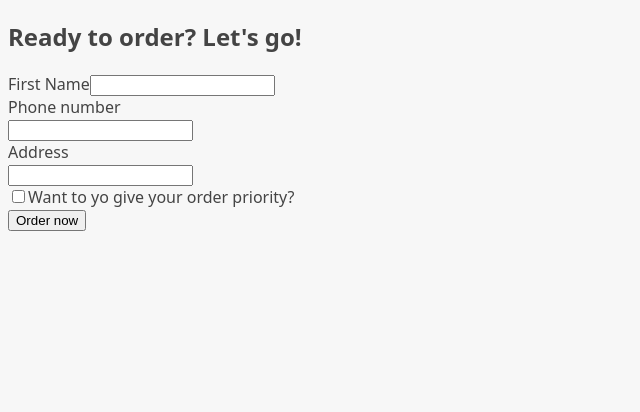
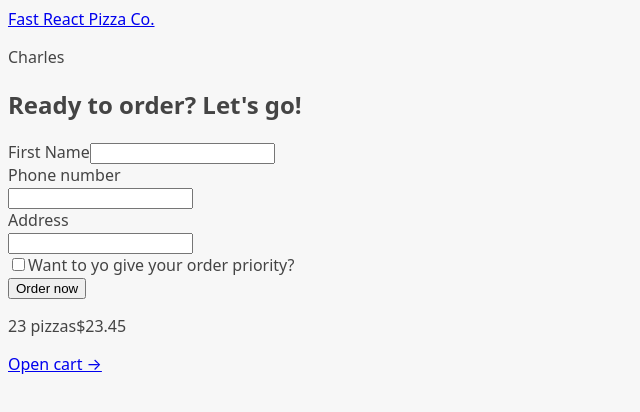
Before and after one commit to Charles-Rocke/React-Pizza-Upgrade, a React (Vite) app: page /order/new in a window 1280 px wide. Shown: the top 412 px of the page, without its empty margins (0-640 px from the left). Built offline with nearby package versions, Linux system fonts and the light colour scheme.

Commit message:
Added Layout route and its children routes

```diff
--- a/src/features/cart/CartOverview.jsx
+++ b/src/features/cart/CartOverview.jsx
@@ -1,3 +1,5 @@
+import { Link } from "react-router-dom";
+
 function CartOverview() {
   return (
     <div>
@@ -5,7 +7,7 @@
         <span>23 pizzas</span>
         <span>$23.45</span>
       </p>
-      <a href="#">Open cart &rarr;</a>
+      <Link to="/cart">Open cart &rarr;</Link>
     </div>
   );
 }
--- a/src/features/order/CreateOrder.jsx
+++ b/src/features/order/CreateOrder.jsx
@@ -36,7 +36,7 @@
 
   return (
     <div>
-      <h2>Ready to order? Let's go!</h2>
+      <h2>Ready to order? Let&apos;s go!</h2>
 
       <form>
         <div>
--- /dev/null
+++ b/src/ui/AppLayout.jsx
@@ -0,0 +1,17 @@
+import Header from "./Header";
+import CartOverview from "../features/cart/CartOverview";
+import { Outlet } from "react-router-dom";
+function AppLayout() {
+  return (
+    <div>
+      <Header />
+      <main>
+        {/* To render the content of a nested route inside another route, use the Outlet element */}
+        <Outlet />
+      </main>
+      <CartOverview />
+    </div>
+  );
+}
+
+export default AppLayout;
--- /dev/null
+++ b/src/ui/Header.jsx
@@ -0,0 +1,12 @@
+import { Link } from "react-router-dom";
+
+function Header() {
+  return (
+    <header>
+      <Link to="/">Fast React Pizza Co.</Link>
+      <p>Charles</p>
+    </header>
+  );
+}
+
+export default Header;
```
Also changed, not shown: src/App.jsx (+9 -0 lines), .eslintrc.cjs.
